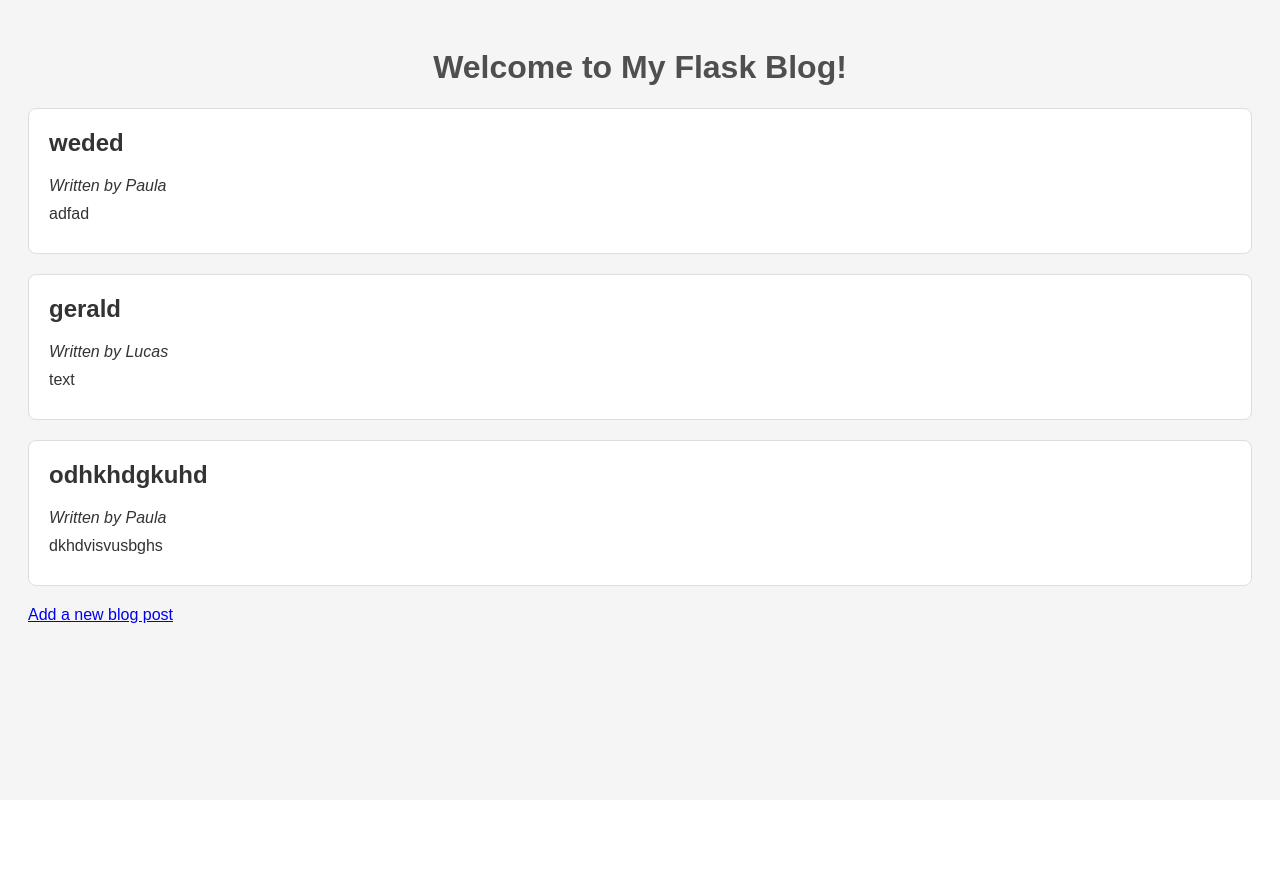
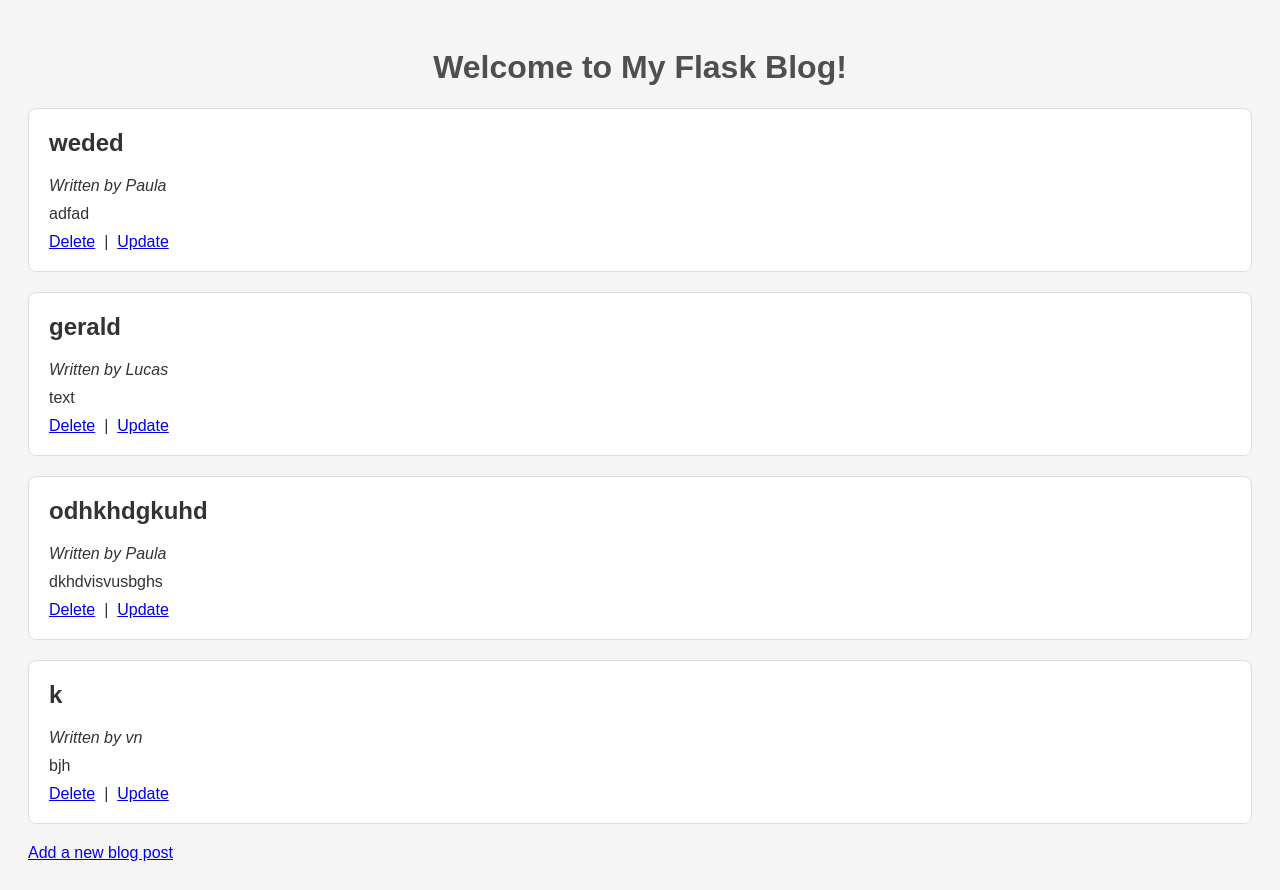
Before and after one commit to Paulzpaulus/masterblog, a Flask app: page / in a window 1280 px wide. Before the commit the page ends 623 px from the top, so only its background shows below. Run offline with Flask 3, Linux system fonts and the light colour scheme.

Commit message:
added delete function

```diff
--- a/app.py
+++ b/app.py
@@ -1,5 +1,6 @@
 from flask import Flask, render_template, request, redirect, url_for
 import json
+import os
 
 app = Flask(__name__)
 
@@ -40,5 +41,20 @@ def add():
     return render_template("add.html")
 
 
+
+
+@app.route("/delete/<int:post_id>")
+def delete(post_id):
+    blogentries = load_file("data_storage.json")
+    blogentries = [entry for entry in blogentries if entry["id"] != post_id]
+    with open("data_storage.json", "w") as fileobj:
+        json.dump(blogentries, fileobj, indent=2)
+    return redirect(url_for("index"))
+
+
+
+
+
+
 if __name__ == '__main__':
     app.run(host="0.0.0.0", port=5000, debug=True)
--- a/data_storage.json
+++ b/data_storage.json
@@ -16,5 +16,11 @@
     "author": "Paula ",
     "title": "odhkhdgkuhd",
     "content": "dkhdvisvusbghs"
+  },
+  {
+    "id": 4,
+    "author": "vn",
+    "title": "k",
+    "content": "bjh"
   }
 ]
--- a/templates/index.html
+++ b/templates/index.html
@@ -15,6 +15,11 @@
         <h2> {{post.title}}</h2>
         <p><em> Written by {{post.author}}</em></p>
         <p> {{post.content}}</p>
+
+        <a href="{{ url_for('delete', post_id=post.id) }}">Delete</a>
+        &nbsp;|&nbsp;
+        <a href="{{ url_for('update', post_id=post.id) }}">Update</a>
+
     </div>
     {% endfor %}
     <a href="{{url_for('add')}}"> Add a new blog post</a>
```
